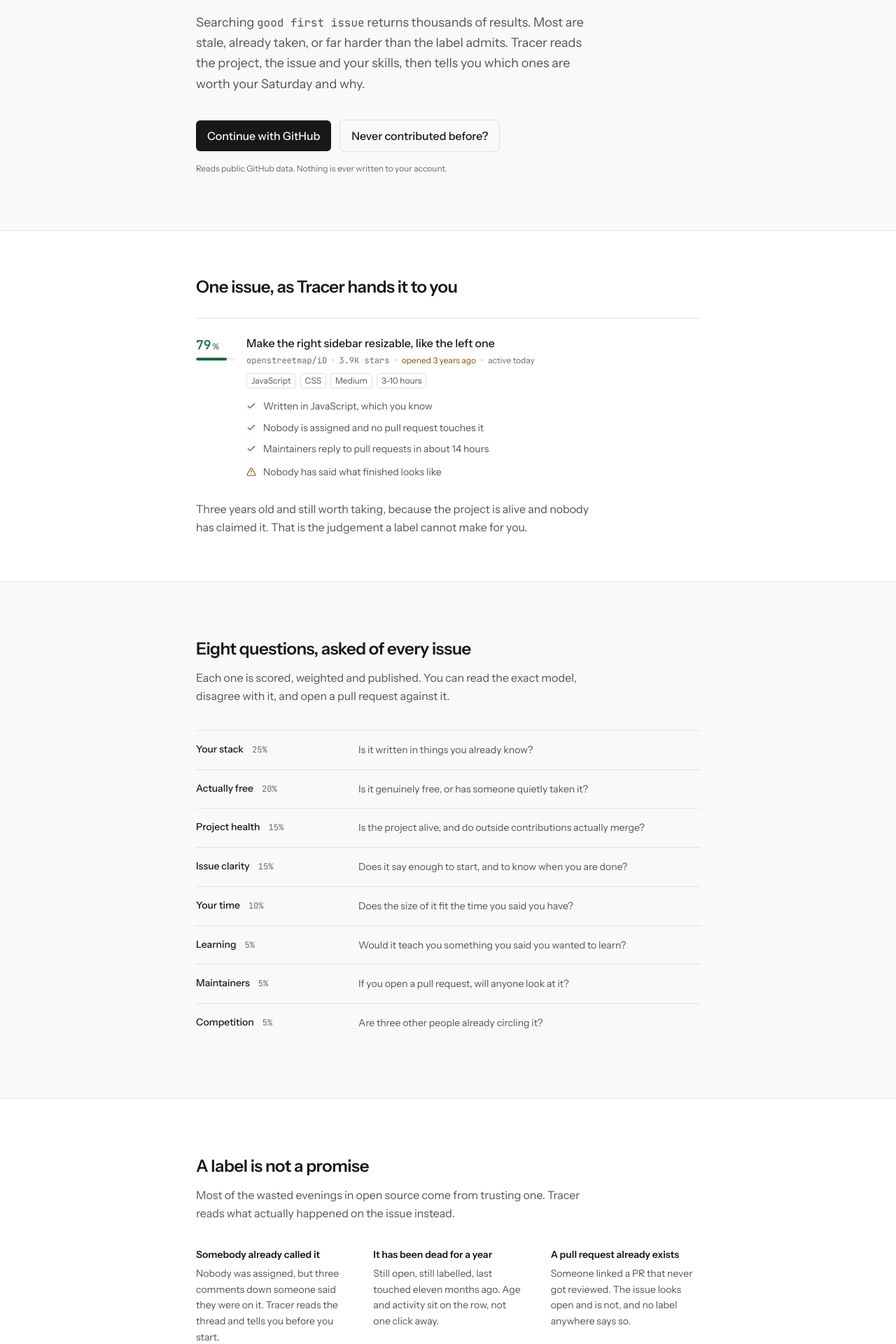
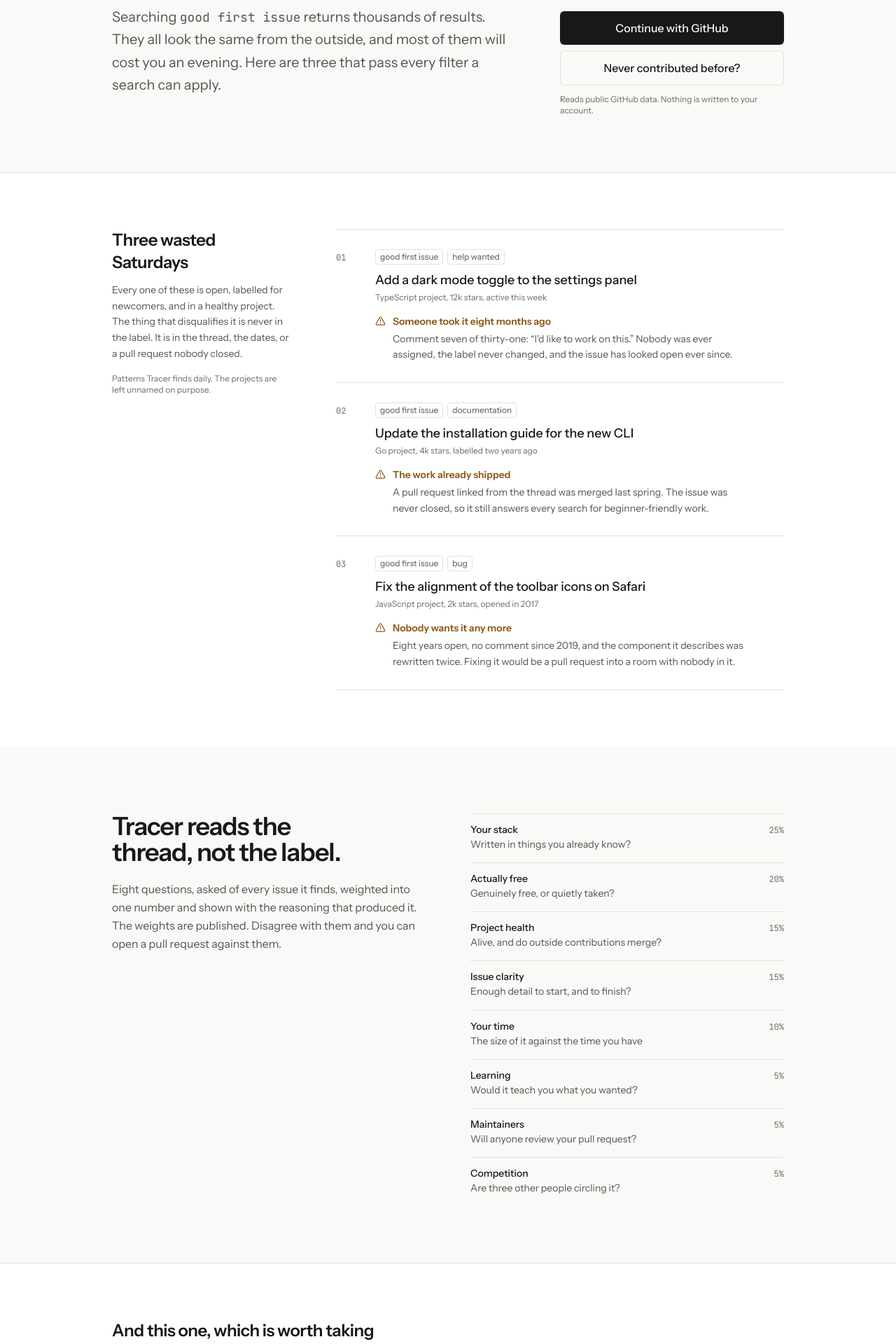
Before and after one commit to victoriaEssien/tracer, a Next.js app: page / in a window 1280 px wide. Shown: the part 260-2180 px from the top of the page at 70% size. Built offline with nearby package versions, Linux system fonts and the light colour scheme; no server answers.

Commit message:
feat: restructure landing around the problem it solves
Problem-first: three wasted Saturdays before the pitch. Wider asymmetric grid with a sticky argument rail, replacing the centred column.

```diff
--- a/src/app/page.tsx
+++ b/src/app/page.tsx
@@ -1,3 +1,4 @@
+import { AlertTriangle } from "lucide-react";
 import Link from "next/link";
 import { redirect } from "next/navigation";
 
@@ -9,23 +10,57 @@ import type { ScoreDimension } from "@/types";
 
 const REPOSITORY = "https://github.com/victoriaEssien/tracer";
 
+/**
+ * Three issues that pass every filter a search can apply, and should not be
+ * taken. The patterns are the ones Tracer finds constantly; the projects are
+ * left unnamed, because using a real maintainer's issue as a cautionary tale
+ * on a marketing page is not a thing to do to someone.
+ */
+const SPECIMENS = [
+  {
+    labels: ["good first issue", "help wanted"],
+    title: "Add a dark mode toggle to the settings panel",
+    meta: "TypeScript project, 12k stars, active this week",
+    verdict: "Someone took it eight months ago",
+    reveal:
+      "Comment seven of thirty-one: “I'd like to work on this.” Nobody was ever assigned, the label never changed, and the issue has looked open ever since.",
+  },
+  {
+    labels: ["good first issue", "documentation"],
+    title: "Update the installation guide for the new CLI",
+    meta: "Go project, 4k stars, labelled two years ago",
+    verdict: "The work already shipped",
+    reveal:
+      "A pull request linked from the thread was merged last spring. The issue was never closed, so it still answers every search for beginner-friendly work.",
+  },
+  {
+    labels: ["good first issue", "bug"],
+    title: "Fix the alignment of the toolbar icons on Safari",
+    meta: "JavaScript project, 2k stars, opened in 2017",
+    verdict: "Nobody wants it any more",
+    reveal:
+      "Eight years open, no comment since 2019, and the component it describes was rewritten twice. Fixing it would be a pull request into a room with nobody in it.",
+  },
+];
+
 /** What each scoring dimension is actually asking, in the user's terms. */
 const DIMENSION_QUESTIONS: Record<ScoreDimension, string> = {
-  skillMatch: "Is it written in things you already know?",
-  issueSuitability: "Is it genuinely free, or has someone quietly taken it?",
-  repositoryHealth: "Is the project alive, and do outside contributions actually merge?",
-  issueClarity: "Does it say enough to start, and to know when you are done?",
-  difficultyFit: "Does the size of it fit the time you said you have?",
-  learningOpportunity: "Would it teach you something you said you wanted to learn?",
-  maintainerActivity: "If you open a pull request, will anyone look at it?",
-  competition: "Are three other people already circling it?",
+  skillMatch: "Written in things you already know?",
+  issueSuitability: "Genuinely free, or quietly taken?",
+  repositoryHealth: "Alive, and do outside contributions merge?",
+  issueClarity: "Enough detail to start, and to finish?",
+  difficultyFit: "The size of it against the time you have",
+  learningOpportunity: "Would it teach you what you wanted?",
+  maintainerActivity: "Will anyone review your pull request?",
+  competition: "Are three other people circling it?",
 };
 
 /**
  * The landing page, and the sign-in surface. Persuade mode.
  *
- * The argument is carried by the product's real output and by naming the eight
- * things it checks, rather than by adjectives. Signed-in users never see it.
+ * Structure is problem-first: the reader meets three wasted Saturdays before
+ * they meet the product, so the pitch answers something they have just felt
+ * rather than announcing itself. Signed-in users never see this page.
  */
 export default async function Home() {
   const session = await auth();
@@ -39,89 +74,179 @@ export default async function Home() {
 
   return (
     <main id="main">
-      <section className="mx-auto max-w-3xl px-4 pt-16 pb-14 sm:px-6 sm:pt-24 sm:pb-20">
-        <h1 className="max-w-2xl text-4xl leading-[1.05] font-semibold tracking-[-0.03em] text-balance sm:text-5xl">
-          Stop searching. Start contributing.
+      <section className="mx-auto max-w-5xl px-4 pt-20 pb-16 sm:px-8 sm:pt-28 sm:pb-20">
+        <h1 className="max-w-3xl text-[2.75rem] leading-[0.98] font-semibold tracking-[-0.035em] text-balance sm:text-6xl">
+          A label is not a promise.
         </h1>
 
-        <p className="mt-6 max-w-xl text-lg leading-relaxed text-ink-soft">
-          Searching <span className="font-mono text-base">good first issue</span> returns thousands
-          of results. Most are stale, already taken, or far harder than the label admits. Tracer
-          reads the project, the issue and your skills, then tells you which ones are worth your
-          Saturday and why.
+        <div className="mt-10 grid gap-x-16 gap-y-8 lg:grid-cols-[1fr_20rem]">
+          <p className="max-w-xl text-lg leading-relaxed text-ink-soft sm:text-xl">
+            Searching <span className="font-mono text-base sm:text-lg">good first issue</span>{" "}
+            returns thousands of results. They all look the same from the outside, and most of them
+            will cost you an evening. Here are three that pass every filter a search can apply.
           </p>
 
-        <div className="mt-9 flex flex-wrap items-center gap-3">
+          <div className="lg:pt-2">
             <form
               action={async () => {
                 "use server";
                 await signIn("github", { redirectTo: "/onboarding" });
               }}
             >
-            <Button variant="primary" type="submit" className="px-4 py-2.5 text-base">
+              <Button variant="primary" type="submit" className="w-full px-4 py-3 text-base">
                 Continue with GitHub
               </Button>
             </form>
-
             <Link
               href="/resources"
-            className="rounded-md border border-line px-4 py-2.5 text-base font-medium transition-colors duration-100 hover:border-line-strong hover:bg-raised"
+              className="mt-2 block w-full rounded-md border border-line px-4 py-3 text-center text-base font-medium transition-colors duration-100 hover:border-line-strong hover:bg-raised"
             >
               Never contributed before?
             </Link>
+            <p className="mt-3 text-xs text-ink-faint">
+              Reads public GitHub data. Nothing is written to your account.
+            </p>
+          </div>
+        </div>
+      </section>
+
+      {/* The argument stays on screen while the evidence scrolls past it. */}
+      <section className="border-t border-line bg-surface" aria-labelledby="specimens">
+        <div className="mx-auto grid max-w-5xl gap-x-16 gap-y-10 px-4 py-16 sm:px-8 sm:py-20 lg:grid-cols-[16rem_1fr]">
+          <div className="lg:sticky lg:top-6 lg:self-start">
+            <h2 id="specimens" className="text-2xl font-semibold tracking-[-0.02em] text-balance">
+              Three wasted Saturdays
+            </h2>
+            <p className="mt-3 text-sm leading-relaxed text-ink-soft">
+              Every one of these is open, labelled for newcomers, and in a healthy project. The
+              thing that disqualifies it is never in the label. It is in the thread, the dates, or a
+              pull request nobody closed.
+            </p>
+            <p className="mt-4 text-xs text-ink-faint">
+              Patterns Tracer finds daily. The projects are left unnamed on purpose.
+            </p>
           </div>
 
-        <p className="mt-4 text-xs text-ink-faint">
-          Reads public GitHub data. Nothing is ever written to your account.
+          <ol className="divide-y divide-line border-y border-line">
+            {SPECIMENS.map((specimen, index) => (
+              <li key={specimen.title} className="grid gap-4 py-7 sm:grid-cols-[2.5rem_1fr]">
+                <span
+                  aria-hidden
+                  className="font-mono text-xs text-ink-faint tabular-nums sm:pt-1"
+                >
+                  {String(index + 1).padStart(2, "0")}
+                </span>
+
+                <div>
+                  <div className="flex flex-wrap gap-1.5">
+                    {specimen.labels.map((label) => (
+                      <Chip key={label}>{label}</Chip>
+                    ))}
+                  </div>
+                  <p className="mt-2.5 text-lg leading-snug font-medium text-balance">
+                    {specimen.title}
                   </p>
+                  <p className="mt-1 text-xs text-ink-faint">{specimen.meta}</p>
+
+                  <div className="mt-4 flex gap-2.5">
+                    <AlertTriangle
+                      size={15}
+                      strokeWidth={2}
+                      aria-hidden
+                      className="mt-0.5 shrink-0 text-warn"
+                    />
+                    <div>
+                      <p className="text-sm font-semibold text-warn">{specimen.verdict}</p>
+                      <p className="mt-1 max-w-lg text-sm leading-relaxed text-ink-soft">
+                        {specimen.reveal}
+                      </p>
+                    </div>
+                  </div>
+                </div>
+              </li>
+            ))}
+          </ol>
+        </div>
       </section>
 
-      {/* The demonstration is the argument: this is one row, unedited. */}
-      <section
-        className="border-y border-line bg-surface py-14 sm:py-16"
-        aria-labelledby="example-heading"
+      <section className="mx-auto max-w-5xl px-4 py-16 sm:px-8 sm:py-24" aria-labelledby="turn">
+        <div className="grid gap-x-16 gap-y-10 lg:grid-cols-[1fr_1fr]">
+          <div>
+            <h2
+              id="turn"
+              className="text-3xl leading-[1.05] font-semibold tracking-[-0.03em] text-balance sm:text-4xl"
             >
-        <div className="mx-auto max-w-3xl px-4 sm:px-6">
-          <h2
-            id="example-heading"
-            className="text-2xl font-semibold tracking-[-0.02em] text-balance"
-          >
-            One issue, as Tracer hands it to you
+              Tracer reads the thread, not the label.
+            </h2>
+            <p className="mt-5 max-w-lg text-base leading-relaxed text-ink-soft">
+              Eight questions, asked of every issue it finds, weighted into one number and shown
+              with the reasoning that produced it. The weights are published. Disagree with them and
+              you can open a pull request against them.
+            </p>
+          </div>
+
+          <dl className="grid gap-x-8 gap-y-5 sm:grid-cols-2 lg:grid-cols-1 lg:gap-y-4">
+            {dimensions.map(([dimension, weight]) => (
+              <div key={dimension} className="border-t border-line pt-3">
+                <dt className="flex items-baseline justify-between gap-3">
+                  <span className="text-sm font-medium">{DIMENSION_LABELS[dimension]}</span>
+                  <span className="font-mono text-xs text-ink-faint tabular-nums">
+                    {Math.round(weight * 100)}%
+                  </span>
+                </dt>
+                <dd className="mt-0.5 text-sm leading-snug text-ink-soft">
+                  {DIMENSION_QUESTIONS[dimension]}
+                </dd>
+              </div>
+            ))}
+          </dl>
+        </div>
+      </section>
+
+      {/* The payoff. Real output, real project, named because it is praise. */}
+      <section className="border-y border-line bg-surface" aria-labelledby="payoff">
+        <div className="mx-auto max-w-5xl px-4 py-16 sm:px-8 sm:py-20">
+          <h2 id="payoff" className="text-2xl font-semibold tracking-[-0.02em] text-balance">
+            And this one, which is worth taking
           </h2>
 
-          <div className="mt-7 border-t border-line pt-6">
-            <div className="flex gap-4">
-              <ScoreMeter value={79} verdict="recommended" />
+          <div className="mt-8 flex flex-col gap-6 sm:flex-row sm:gap-10">
+            <ScoreMeter value={79} verdict="recommended" size="lg" />
+
             <div className="min-w-0 flex-1">
-                <p className="text-base leading-snug font-medium">
+              <p className="text-xl leading-snug font-medium text-balance">
                 Make the right sidebar resizable, like the left one
               </p>
-                <p className="mt-1.5 flex flex-wrap items-center gap-x-2 text-xs text-ink-faint">
-                  <span className="font-mono">openstreetmap/iD</span>
+              <p className="mt-2 flex flex-wrap items-center gap-x-2 text-xs text-ink-faint">
+                <ExternalLink
+                  href="https://github.com/openstreetmap/iD/issues/9872"
+                  className="font-mono hover:text-accent"
+                >
+                  openstreetmap/iD
+                </ExternalLink>
                 <span aria-hidden>·</span>
                 <span className="font-mono tabular-nums">3.9K stars</span>
                 <span aria-hidden>·</span>
                 <span className="text-warn">opened 3 years ago</span>
-                  <span aria-hidden>·</span>
-                  <span>active today</span>
               </p>
-                <div className="mt-2.5 flex flex-wrap gap-1.5">
+
+              <div className="mt-3 flex flex-wrap gap-1.5">
                 <Chip>JavaScript</Chip>
-                  <Chip>CSS</Chip>
+                <Chip>TypeScript</Chip>
                 <Chip>Medium</Chip>
                 <Chip>3-10 hours</Chip>
               </div>
+
+              <div className="mt-5 grid gap-x-10 gap-y-4 sm:grid-cols-2">
                 <EvidenceList
-                  className="mt-3.5"
                   tone="positive"
                   items={[
                     "Written in JavaScript, which you know",
                     "Nobody is assigned and no pull request touches it",
-                    "Maintainers reply to pull requests in about 14 hours",
+                    "Active in the last month",
                   ]}
                 />
                 <EvidenceList
-                  className="mt-2.5"
                   tone="caution"
                   items={["Nobody has said what finished looks like"]}
                 />
@@ -129,87 +254,25 @@ export default async function Home() {
             </div>
           </div>
 
-          <p className="mt-7 max-w-xl text-base leading-relaxed text-ink-soft">
+          <p className="mt-9 max-w-xl text-base leading-relaxed text-ink-soft">
             Three years old and still worth taking, because the project is alive and nobody has
-            claimed it. That is the judgement a label cannot make for you.
+            claimed it. Age alone would have thrown this one away. So would a label.
           </p>
         </div>
       </section>
 
-      <section className="mx-auto max-w-3xl px-4 py-16 sm:px-6 sm:py-20" aria-labelledby="checks">
-        <h2 id="checks" className="text-2xl font-semibold tracking-[-0.02em] text-balance">
-          Eight questions, asked of every issue
+      <section className="mx-auto max-w-5xl px-4 py-16 sm:px-8 sm:py-24">
+        <div className="grid gap-x-16 gap-y-10 lg:grid-cols-[1fr_1fr]">
+          <div>
+            <h2 className="text-2xl font-semibold tracking-[-0.02em] text-balance">
+              You can check the working
             </h2>
-        <p className="mt-3 max-w-xl text-base leading-relaxed text-ink-soft">
-          Each one is scored, weighted and published. You can read the exact model, disagree with
-          it, and open a pull request against it.
-        </p>
-
-        <dl className="mt-9 divide-y divide-line border-t border-line">
-          {dimensions.map(([dimension, weight]) => (
-            <div key={dimension} className="flex flex-wrap gap-x-6 gap-y-1 py-4">
-              <dt className="flex w-full items-baseline justify-between gap-4 sm:w-52 sm:justify-start sm:gap-3">
-                <span className="text-sm font-medium">{DIMENSION_LABELS[dimension]}</span>
-                <span className="font-mono text-xs text-ink-faint tabular-nums">
-                  {Math.round(weight * 100)}%
-                </span>
-              </dt>
-              <dd className="flex-1 text-sm leading-relaxed text-ink-soft">
-                {DIMENSION_QUESTIONS[dimension]}
-              </dd>
-            </div>
-          ))}
-        </dl>
-      </section>
-
-      <section
-        className="border-y border-line bg-surface py-16 sm:py-20"
-        aria-labelledby="difference"
-      >
-        <div className="mx-auto max-w-3xl px-4 sm:px-6">
-          <h2 id="difference" className="text-2xl font-semibold tracking-[-0.02em] text-balance">
-            A label is not a promise
-          </h2>
-          <p className="mt-3 max-w-xl text-base leading-relaxed text-ink-soft">
-            Most of the wasted evenings in open source come from trusting one. Tracer reads what
-            actually happened on the issue instead.
-          </p>
-
-          <div className="mt-9 grid gap-x-10 gap-y-7 sm:grid-cols-3">
-            {[
-              {
-                title: "Somebody already called it",
-                body: "Nobody was assigned, but three comments down someone said they were on it. Tracer reads the thread and tells you before you start.",
-              },
-              {
-                title: "It has been dead for a year",
-                body: "Still open, still labelled, last touched eleven months ago. Age and activity sit on the row, not one click away.",
-              },
-              {
-                title: "A pull request already exists",
-                body: "Someone linked a PR that never got reviewed. The issue looks open and is not, and no label anywhere says so.",
-              },
-            ].map((item) => (
-              <div key={item.title}>
-                <h3 className="text-sm font-semibold">{item.title}</h3>
-                <p className="mt-1.5 text-sm leading-relaxed text-ink-soft">{item.body}</p>
-              </div>
-            ))}
-          </div>
-        </div>
-      </section>
-
-      <section className="mx-auto max-w-3xl px-4 py-16 sm:px-6 sm:py-20">
-        <h2 className="text-2xl font-semibold tracking-[-0.02em] text-balance">
-          Open source, and inspectable
-        </h2>
-        <p className="mt-3 max-w-xl text-base leading-relaxed text-ink-soft">
-          A recommender nobody can take apart is not one worth trusting. The weights, the rules and
-          the code are all public under an MIT licence. Tracer should eventually be able to
+            <p className="mt-4 max-w-lg text-base leading-relaxed text-ink-soft">
+              A recommender nobody can take apart is not worth trusting. The weights, the rules and
+              the code are public under an MIT licence. Tracer should eventually be able to
               recommend its own issues.
             </p>
-
-        <div className="mt-7 flex flex-wrap gap-3">
+            <div className="mt-6 flex flex-wrap gap-2">
               <ExternalLink
                 href={REPOSITORY}
                 className="rounded-md border border-line px-3.5 py-2 text-sm font-medium transition-colors duration-100 hover:border-line-strong hover:bg-raised"
@@ -223,9 +286,10 @@ export default async function Home() {
                 Read the scoring model
               </ExternalLink>
             </div>
+          </div>
 
-        <div className="mt-16 border-t border-line pt-8">
-          <p className="text-xl font-semibold tracking-[-0.02em] text-balance">
+          <div className="lg:border-l lg:border-line lg:pl-16">
+            <p className="text-2xl leading-[1.15] font-semibold tracking-[-0.02em] text-balance">
               Find something worth doing this weekend.
             </p>
             <form
@@ -233,12 +297,13 @@ export default async function Home() {
                 "use server";
                 await signIn("github", { redirectTo: "/onboarding" });
               }}
-            className="mt-5"
+              className="mt-6"
             >
-            <Button variant="primary" type="submit" className="px-4 py-2.5 text-base">
+              <Button variant="primary" type="submit" className="px-4 py-3 text-base">
                 Continue with GitHub
               </Button>
             </form>
+          </div>
         </div>
       </section>
     </main>
--- a/src/components/site-footer.tsx
+++ b/src/components/site-footer.tsx
@@ -7,7 +7,7 @@ const REPOSITORY = "https://github.com/victoriaEssien/tracer";
 export function SiteFooter() {
   return (
     <footer className="mt-20 border-t border-line">
-      <div className="mx-auto flex max-w-3xl flex-wrap items-start justify-between gap-x-8 gap-y-6 px-4 py-8 sm:px-6">
+      <div className="mx-auto flex max-w-5xl flex-wrap items-start justify-between gap-x-8 gap-y-6 px-4 py-8 sm:px-8">
         <div>
           <p className="text-sm font-semibold tracking-tight lowercase">tracer</p>
           <p className="mt-1 text-xs text-ink-faint">Find open-source work worth doing.</p>
--- a/src/components/site-nav.tsx
+++ b/src/components/site-nav.tsx
@@ -15,7 +15,7 @@ export async function SiteNav() {
 
   return (
     <header className="border-b border-line">
-      <nav className="mx-auto flex max-w-3xl flex-wrap items-center justify-between gap-x-5 gap-y-2 px-4 py-3 sm:px-6">
+      <nav className="mx-auto flex max-w-5xl flex-wrap items-center justify-between gap-x-5 gap-y-2 px-4 py-3 sm:px-8">
         <Link
           href={session ? "/feed" : "/"}
           className="text-sm font-semibold tracking-tight lowercase"
```
Lines whose indentation alone changed are shown as unchanged.
